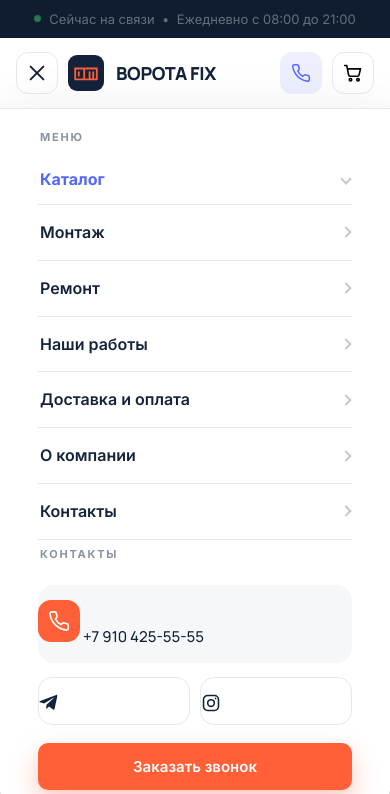
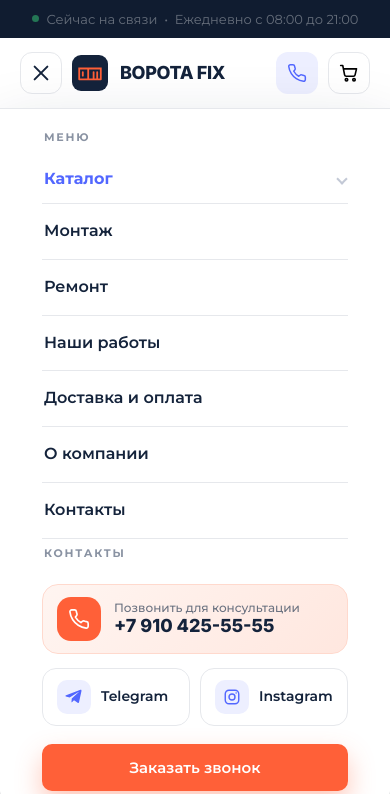
Before and after one commit to d11194702/vorota-fix, a plain HTML site: page index.html in a window 390 px wide. Both pictures are taken after a click on the button 37 px from the left and 73 px from the top of the page. Shown: the top 794 px of the page. Drawn offline with Linux system fonts and the light colour scheme.

Commit message:
UI: мобильное меню (фиксы, соцсети, телефон), крестик у кнопки Каталог, шрифты Inter+Montserrat, контейнер 1400 и единые отступы секций

```diff
--- a/css/style.css
+++ b/css/style.css
@@ -4,7 +4,7 @@
    orange #FF6038 · navy #14233B · indigo #5267FF · bg #F6F7F9
    ========================================================= */
 
-@import url("https://fonts.googleapis.com/css2?family=Inter:wght@400;500;600;700&family=Manrope:wght@500;600;700;800&display=swap");
+@import url("https://fonts.googleapis.com/css2?family=Inter:wght@400;500;600;700;800;900&family=Montserrat:wght@400;500;600;700;800;900&display=swap");
 
 :root {
   --orange: #ff6038;
@@ -33,10 +33,11 @@
 
   --shadow: 0 10px 34px rgba(20, 35, 59, 0.07);
   --shadow-lg: 0 24px 60px rgba(20, 35, 59, 0.14);
-  --container: 1280px;
+  --container: 1400px;
+  --section-space: clamp(48px, 6vw, 96px);
 
-  --font-head: "Manrope", "Inter", system-ui, -apple-system, "Segoe UI", Roboto, Arial, sans-serif;
-  --font-body: "Inter", system-ui, -apple-system, "Segoe UI", Roboto, Arial, sans-serif;
+  --font-head: "Inter", system-ui, -apple-system, "Segoe UI", Roboto, Arial, sans-serif;
+  --font-body: "Montserrat", system-ui, -apple-system, "Segoe UI", Roboto, Arial, sans-serif;
 }
 
 *,
@@ -73,7 +74,7 @@
   width: 100%;
   max-width: var(--container);
   margin: 0 auto;
-  padding: 0 24px;
+  padding: 0 20px;
 }
 
 .muted { color: var(--muted); }
@@ -130,8 +131,8 @@
   border-radius: 2px;
 }
 
-.section { padding: 76px 0; }
-.section--tight { padding: 56px 0; }
+.section { padding: var(--section-space) 0; }
+.section--tight { padding: var(--section-space) 0; }
 .section--bg { background: var(--bg); }
 
 .section__head {
@@ -207,8 +208,14 @@
   cursor: pointer;
 }
 .catalog-btn:hover { background: var(--orange-d); }
-.catalog-btn .icon { transition: transform 0.25s ease; }
-.catalog-btn.is-open .icon { transform: rotate(-90deg); }
+.catalog-btn__icon { width: 20px; height: 20px; flex: none; overflow: visible; }
+.catalog-btn__icon .bar { transform-box: view-box; transition: transform 0.3s ease, opacity 0.2s ease; }
+.catalog-btn__icon .bar--1 { transform-origin: 12px 6px; }
+.catalog-btn__icon .bar--2 { transform-origin: 12px 12px; }
+.catalog-btn__icon .bar--3 { transform-origin: 12px 18px; }
+.catalog-btn.is-open .catalog-btn__icon .bar--1 { transform: translateY(6px) rotate(45deg); }
+.catalog-btn.is-open .catalog-btn__icon .bar--2 { opacity: 0; }
+.catalog-btn.is-open .catalog-btn__icon .bar--3 { transform: translateY(-6px) rotate(-45deg); }
 
 /* Мега-меню каталога (desktop) */
 .megamenu {
@@ -950,7 +957,7 @@
 /* =========================================================
    FOOTER
    ========================================================= */
-.footer { background: var(--navy-900); color: rgba(255, 255, 255, 0.66); padding: 60px 0 26px; margin-top: 76px; }
+.footer { background: var(--navy-900); color: rgba(255, 255, 255, 0.66); padding: 60px 0 26px; margin-top: 0; }
 .footer__grid { display: grid; grid-template-columns: 1.3fr 1fr 1fr 1fr; gap: 40px; }
 .footer h4 { color: #fff; font-size: 15px; font-family: var(--font-body); font-weight: 700; margin-bottom: 18px; }
 .footer__brand p { font-size: 14px; margin-top: 20px; max-width: 300px; }
@@ -970,7 +977,7 @@
 .page-head h1 { font-size: 40px; margin-top: 12px; }
 .page-head p { color: var(--muted); margin-top: 10px; max-width: 620px; }
 
-.catalog-layout { display: grid; grid-template-columns: 280px 1fr; gap: 32px; align-items: start; padding: 40px 0 80px; }
+.catalog-layout { display: grid; grid-template-columns: 280px 1fr; gap: 32px; align-items: start; padding: 40px 0 var(--section-space); }
 .filters {
   position: sticky;
   top: 130px;
@@ -1240,6 +1247,7 @@
   .header__phone-icon { width: 42px; height: 42px; }
   .cart-btn { order: 4; }
   .header__nav {
+    display: block;
     position: absolute;
     left: 0; right: 0; top: 100%;
     background: #fff;
@@ -1253,6 +1261,7 @@
     transition: transform 0.36s cubic-bezier(0.22, 1, 0.36, 1), opacity 0.3s ease, visibility 0.36s;
     max-height: calc(100vh - 96px);
     overflow-y: auto;
+    overflow-anchor: none;
   }
   .header__nav.is-open { transform: none; opacity: 1; visibility: visible; pointer-events: auto; }
   .header__nav-inner { flex-direction: column; align-items: stretch; }
@@ -1271,13 +1280,7 @@
     font-size: 16px; font-weight: 600;
     transition: color 0.18s ease;
   }
-  .header__nav li a::after {
-    content: ""; width: 8px; height: 8px; margin-left: 12px;
-    border-right: 2px solid #c3c9d6; border-bottom: 2px solid #c3c9d6;
-    transform: rotate(-45deg); transition: border-color 0.18s ease;
-  }
   .header__nav li a:hover { color: var(--orange); }
-  .header__nav li a:hover::after { border-color: var(--orange); }
   .header__nav .nav-catalog { display: block; }
   .header__nav .nav-cta-wrap { display: none; }
   .nav-acc {
@@ -1322,23 +1325,43 @@
     color: var(--text);
   }
   .header__nav .nav-submenu li:last-child a { border-bottom: none; }
-  .header__nav .nav-submenu li a::after { display: none; }
   .megamenu { display: none; }
   .nav-mobile { display: flex; flex-direction: column; gap: 14px; }
   .nav-mobile .nav-label { padding-top: 6px; }
-  .nav-mobile__phone {
-    display: flex; align-items: center; gap: 12px;
+  .nav-mobile a.nav-mobile__phone {
+    display: flex; align-items: center; gap: 13px;
     padding: 12px 14px;
     border-radius: 16px;
-    background: var(--bg);
-    font-family: var(--font-head); font-weight: 800; font-size: 19px;
+    background: linear-gradient(135deg, #fff5f1, #ffe7df);
+    border: 1px solid #ffd9cd;
   }
-  .nav-mobile__phone .icon {
-    width: 42px; height: 42px; padding: 10px; border-radius: 13px;
+  .nav-mobile a.nav-mobile__phone .icon {
+    width: 44px; height: 44px; padding: 11px; border-radius: 14px;
     background: var(--orange); color: #fff; flex: none;
   }
-  .nav-mobile__socials { display: flex; gap: 10px; }
-  .nav-mobile__socials .social-btn { flex: 1; height: 48px; border-radius: 14px; }
+  .nav-mobile__phone-text { display: flex; flex-direction: column; line-height: 1.25; }
+  .nav-mobile__phone-text small {
+    font-family: var(--font-body); font-weight: 500; font-size: 12px; color: var(--muted);
+  }
+  .nav-mobile__phone-text span[data-phone] {
+    font-family: var(--font-head); font-weight: 800; font-size: 18px; color: var(--text);
+  }
+  .nav-mobile__socials { display: grid; grid-template-columns: 1fr 1fr; gap: 10px; }
+  .nav-mobile a.nav-social {
+    display: flex; align-items: center; gap: 10px;
+    padding: 11px 14px;
+    border: 1px solid var(--border);
+    border-radius: 14px;
+    font-size: 14px; font-weight: 600;
+    transition: border-color 0.18s ease, background 0.18s ease;
+  }
+  .nav-mobile a.nav-social:hover { border-color: var(--navy); background: var(--bg); }
+  .nav-mobile .nav-social__icon {
+    width: 34px; height: 34px; border-radius: 10px;
+    display: grid; place-items: center; flex: none;
+    background: var(--indigo-l); color: var(--indigo);
+  }
+  .nav-mobile .nav-social__icon .icon { width: 18px; height: 18px; }
   .nav-mobile .btn { margin-top: 4px; box-shadow: 0 12px 26px rgba(255, 96, 56, 0.35); }
   .nav-backdrop {
     display: block;
@@ -1361,7 +1384,6 @@
   .burger.is-open span:nth-child(1) { transform: translateY(7px) rotate(45deg); }
   .burger.is-open span:nth-child(2) { opacity: 0; }
   .burger.is-open span:nth-child(3) { transform: translateY(-7px) rotate(-45deg); }
-  .section { padding: 52px 0; }
   .section__title, .lead__title, .contact__title, .page-head h1 { font-size: 30px; }
   .hero__title { font-size: 34px; }
   .hero__nav { display: none; }
@@ -1391,7 +1413,7 @@
 }
 
 @media (max-width: 520px) {
-  .container { padding: 0 16px; }
+  .container { padding: 0 20px; }
   .logo__sub { display: none; }
   .products-grid, .cats-grid, .catalog-grid, .why-grid, .mount-grid, .gate-grid, .works-grid, .brands-grid, .sec-grid, .choices, .choices--3 { grid-template-columns: 1fr; }
   .brand + .brand, .sec-item + .sec-item { border-left: none; }
--- a/index.html
+++ b/index.html
@@ -38,7 +38,11 @@
         </a>
 
         <button type="button" class="catalog-btn" data-catalog-toggle aria-expanded="false" aria-haspopup="true">
-          <svg class="icon" viewBox="0 0 24 24" fill="none" stroke="currentColor" stroke-width="2" stroke-linecap="round"><path d="M3 6h18M3 12h18M3 18h18"/></svg>
+          <svg class="catalog-btn__icon" viewBox="0 0 24 24" fill="none" stroke="currentColor" stroke-width="2" stroke-linecap="round">
+            <line class="bar bar--1" x1="3" y1="6" x2="21" y2="6"/>
+            <line class="bar bar--2" x1="3" y1="12" x2="21" y2="12"/>
+            <line class="bar bar--3" x1="3" y1="18" x2="21" y2="18"/>
+          </svg>
           Каталог
         </button>
 
@@ -97,14 +101,19 @@
           <span class="nav-label">Контакты</span>
           <a class="nav-mobile__phone" href="tel:+79104255555" data-phone-link>
             <svg class="icon" viewBox="0 0 24 24" fill="none" stroke="currentColor" stroke-width="1.8" stroke-linecap="round" stroke-linejoin="round"><path d="M22 16.9v3a2 2 0 0 1-2.2 2 19.8 19.8 0 0 1-8.6-3.1 19.5 19.5 0 0 1-6-6A19.8 19.8 0 0 1 2.1 4.2 2 2 0 0 1 4.1 2h3a2 2 0 0 1 2 1.7c.1.9.4 1.8.7 2.6a2 2 0 0 1-.5 2.1L8.1 9.9a16 16 0 0 0 6 6l1.5-1.2a2 2 0 0 1 2.1-.5c.8.3 1.7.6 2.6.7a2 2 0 0 1 1.7 2z"/></svg>
-            <span data-phone>+7 910 425-55-55</span>
+            <span class="nav-mobile__phone-text">
+              <small>Позвонить для консультации</small>
+              <span data-phone>+7 910 425-55-55</span>
+            </span>
           </a>
           <div class="nav-mobile__socials">
-            <a class="social-btn" href="https://t.me/+79104255555" target="_blank" rel="noopener" aria-label="Telegram">
-              <svg class="icon" viewBox="0 0 24 24" fill="currentColor"><path d="M21.9 4.3 18.7 19c-.2 1-.9 1.3-1.8.8l-4.9-3.6-2.4 2.3c-.3.3-.5.5-1 .5l.4-5 9.1-8.2c.4-.4-.1-.6-.6-.2L6.2 12.7l-4.9-1.5c-1-.3-1-1 .2-1.5l19.1-7.4c.9-.3 1.6.2 1.3 2z"/></svg>
+            <a class="nav-social" href="https://t.me/+79104255555" target="_blank" rel="noopener" aria-label="Telegram">
+              <span class="nav-social__icon"><svg class="icon" viewBox="0 0 24 24" fill="currentColor"><path d="M21.9 4.3 18.7 19c-.2 1-.9 1.3-1.8.8l-4.9-3.6-2.4 2.3c-.3.3-.5.5-1 .5l.4-5 9.1-8.2c.4-.4-.1-.6-.6-.2L6.2 12.7l-4.9-1.5c-1-.3-1-1 .2-1.5l19.1-7.4c.9-.3 1.6.2 1.3 2z"/></svg></span>
+              <span>Telegram</span>
             </a>
-            <a class="social-btn" href="https://instagram.com/" target="_blank" rel="noopener" aria-label="Instagram">
-              <svg class="icon" viewBox="0 0 24 24" fill="none" stroke="currentColor" stroke-width="1.9"><rect x="3" y="3" width="18" height="18" rx="5"/><circle cx="12" cy="12" r="4"/><circle cx="17.5" cy="6.5" r="1" fill="currentColor" stroke="none"/></svg>
+            <a class="nav-social" href="https://instagram.com/" target="_blank" rel="noopener" aria-label="Instagram">
+              <span class="nav-social__icon"><svg class="icon" viewBox="0 0 24 24" fill="none" stroke="currentColor" stroke-width="1.9"><rect x="3" y="3" width="18" height="18" rx="5"/><circle cx="12" cy="12" r="4"/><circle cx="17.5" cy="6.5" r="1" fill="currentColor" stroke="none"/></svg></span>
+              <span>Instagram</span>
             </a>
           </div>
           <button type="button" class="btn btn--primary btn--block" data-callback>Заказать звонок</button>
--- a/js/main.js
+++ b/js/main.js
@@ -474,6 +474,11 @@
         var open = list ? list.classList.toggle("is-open") : false;
         st.classList.toggle("is-open", open);
         st.setAttribute("aria-expanded", open ? "true" : "false");
+        var panel = st.closest(".header__nav");
+        if (open && panel) {
+          panel.scrollTop = 0;
+          setTimeout(function () { panel.scrollTop = 0; }, 360);
+        }
       }
     });
     if (mega) mega.addEventListener("click", function (e) { if (e.target.closest("a")) closeMega(); });
@@ -524,6 +529,7 @@
         if (backdrop) backdrop.classList.toggle("is-open", open);
         burger.classList.toggle("is-open", open);
         burger.setAttribute("aria-expanded", open ? "true" : "false");
+        if (open) nav.scrollTop = 0;
       });
       nav.addEventListener("click", function (e) {
         if (e.target.closest("a, [data-callback]")) closeNav();
```
Also changed, not shown: catalog.html (+15 -6 lines).
